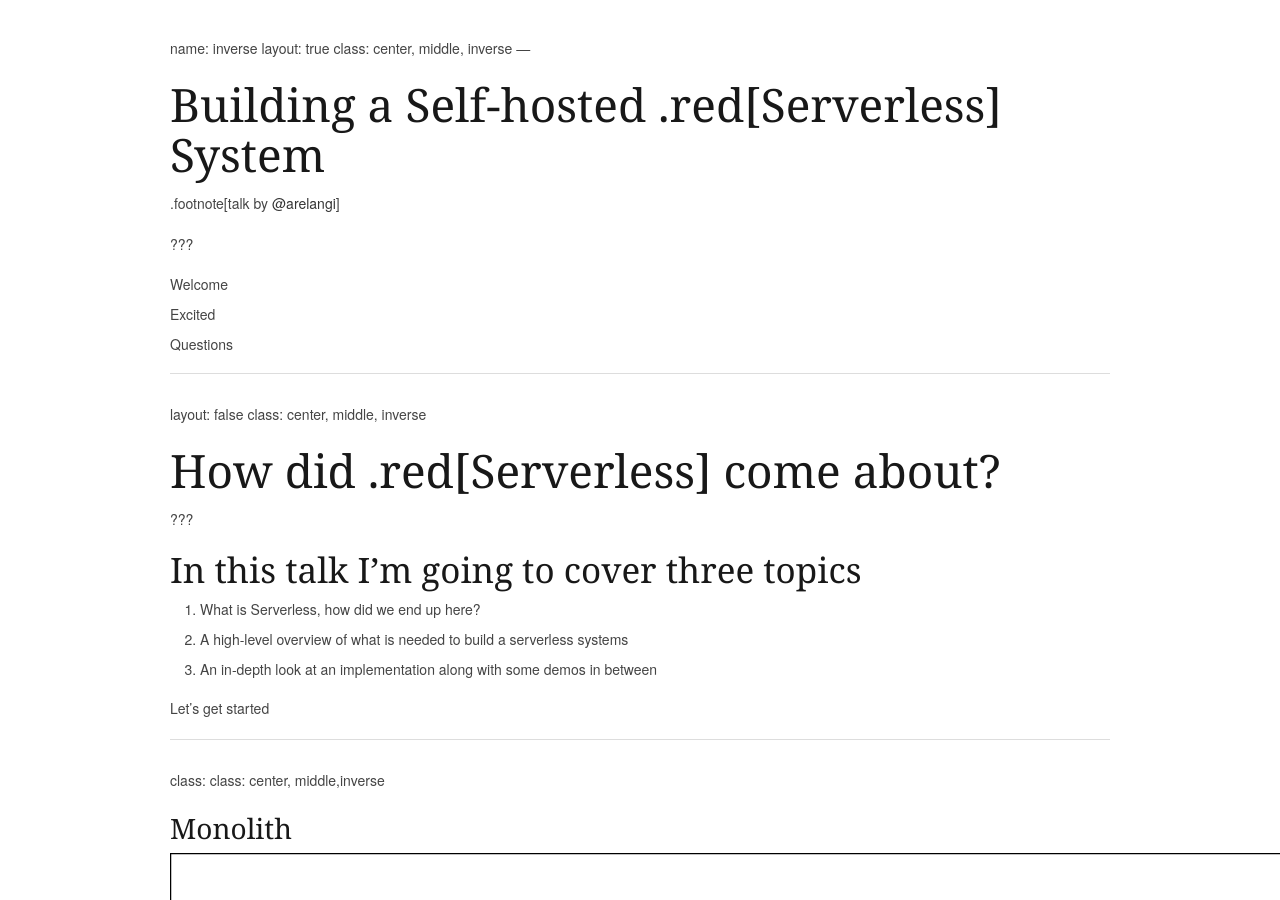
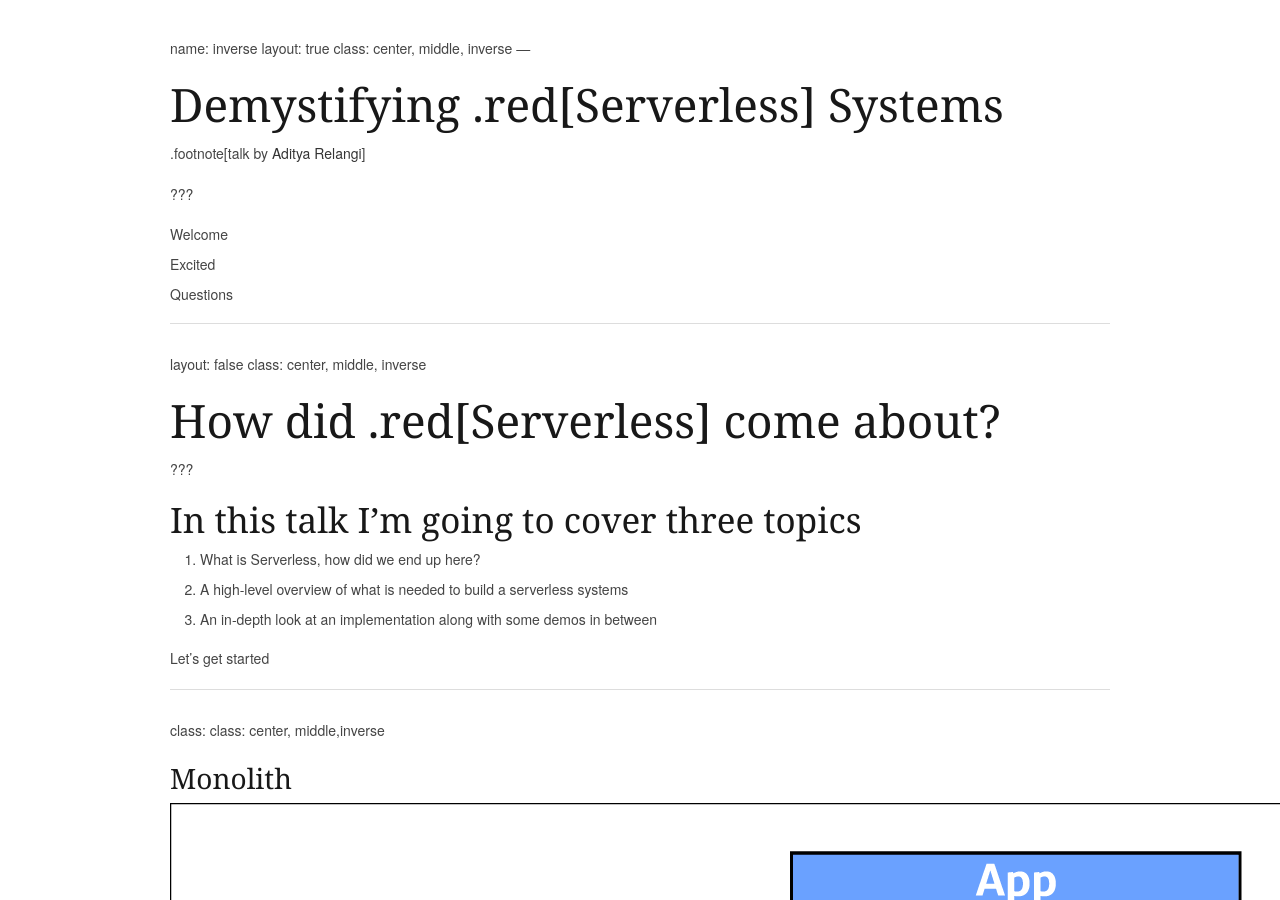
Before and after one commit to arelangi/adityarelangi.com, a Jekyll site: the page built from talks/2017/may/index.md, in a window 1280 px wide and 900 px high. Built offline with Jekyll 4.4.1, drawn with Linux system fonts in a browser that asks for light colours; our own code applies the rules of GitHub Pages for plain Markdown files; some of the changed text lies outside the part shown.

Commit message:
capone changes

```diff
--- a/talks/2017/may/index.html
+++ b/talks/2017/may/index.html
@@ -205,6 +205,11 @@
           opacity: 0.25;
           color: #000;
         }
+
+        a:link {
+          text-decoration: none;
+          color:red;
+        }
     </style>
   </head>
   <body>
--- a/talks/2017/may/index.md
+++ b/talks/2017/may/index.md
@@ -3,8 +3,8 @@
 class: center, middle, inverse
 ---
 
-# Building a Self-hosted .red[Serverless] System
-.footnote[talk by [@arelangi](http://adityarelangi.com)]
+# Demystifying .red[Serverless] Systems
+.footnote[talk by [Aditya Relangi](http://adityarelangi.com)]
 
 ???
 - Welcome
@@ -74,7 +74,7 @@
 
 - SOA is an architectural pattern in which application components provide services to other components. However, in SOA those components can belong to the same application. On the other hand, in microservices these components are suites of independently deployable services
 
----
+
 
 class: class: center, middle,inverse
 ![kendall jenner](pepsi-meme.jpg)
```
Also changed, not shown: other parts of talks/2017/may/index.md (+2 -2 lines).
